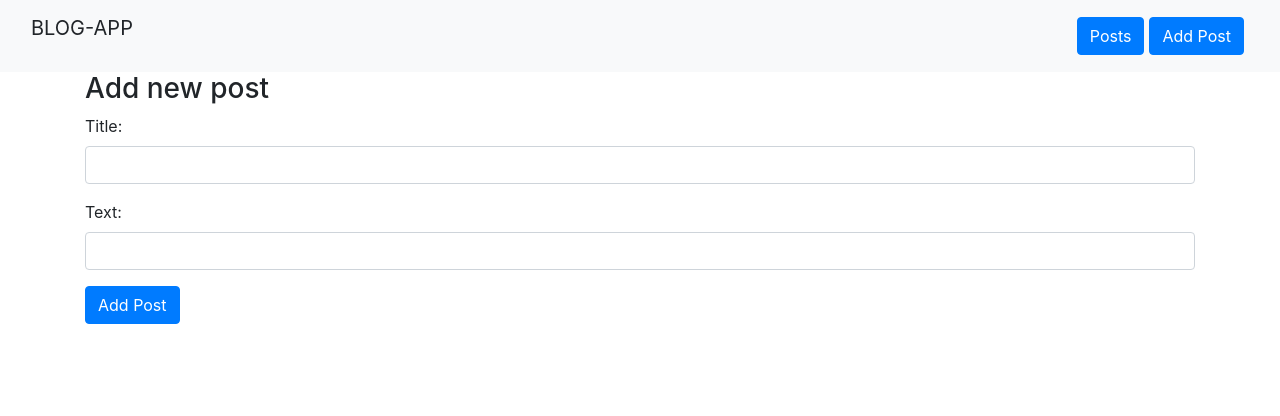
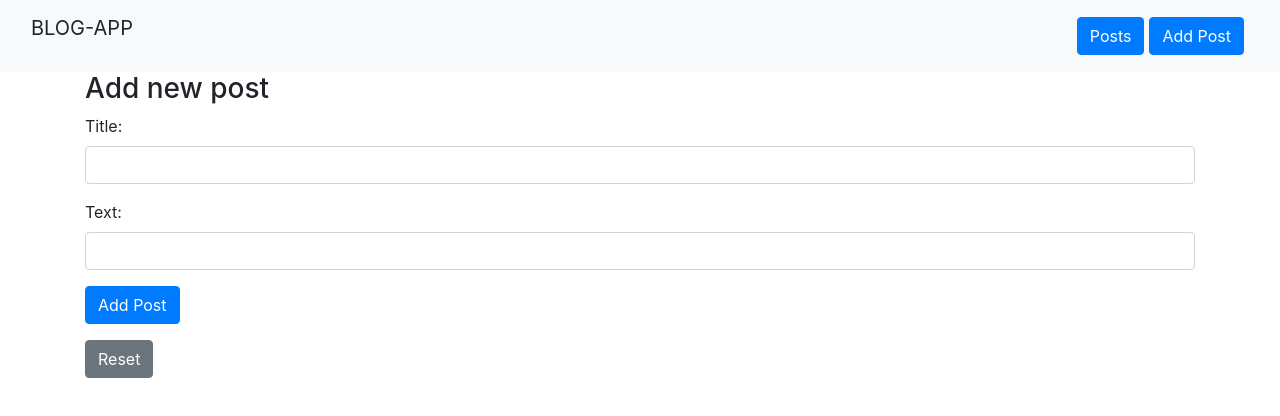
Before and after one commit to voxOO/blog-app-vue, a Vue app: page /add in a window 1280 px wide. Shown: the top 416 px of the page. Built offline with nearby package versions, Linux system fonts and the light colour scheme; the HTML template or start-up script is replaced by a standard one.

Commit message:
zad5 form reset

```diff
--- a/src/components/AddPost.vue
+++ b/src/components/AddPost.vue
@@ -12,6 +12,9 @@
             </div>
             <div class="form-group">
                 <button class="btn btn-primary">Add Post</button>
+            </div>
+            <div class="form-grou">
+                <button class="btn btn-secondary" @click="resetForm">Reset</button>
             </div>
         </form>
     </div>
@@ -38,6 +41,10 @@ export default {
             .catch(e=> {
            this.errors.push(e)
        })
+    },
+    resetForm () {
+        this.newPost.title= '';
+        this.newPost.text= '';
     }
   }
 }
```
